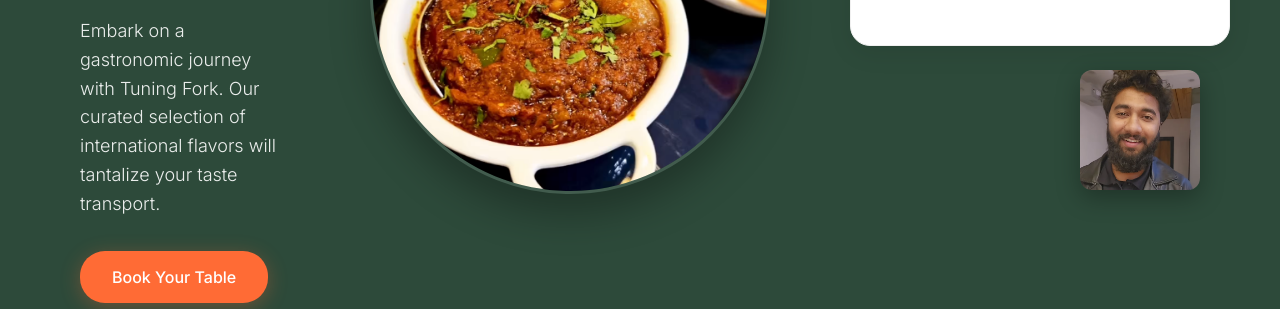
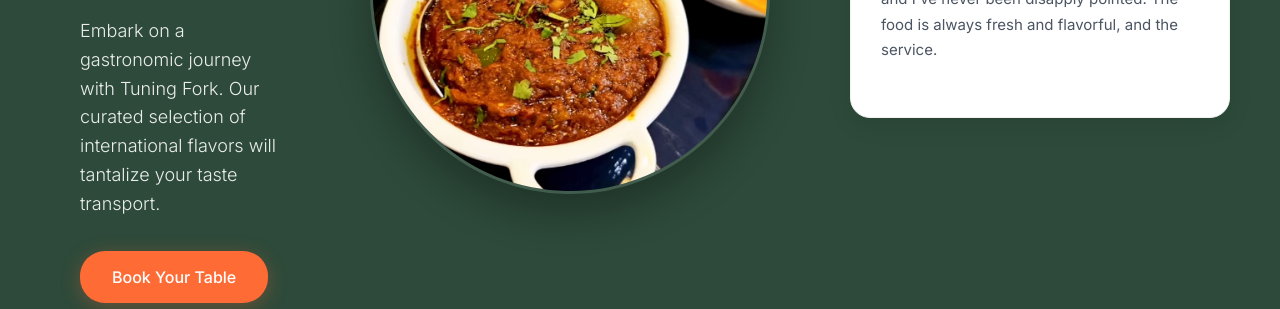
Before and after one commit to capstone-IITP/Tuning-Fork, a plain HTML site: page index.html in a window 1280 px wide. Shown: the part 491-800 px from the top of the page. Drawn offline with nearby package versions, Linux system fonts and the light colour scheme.

Commit message:
Merged latest changes

```diff
--- a/index.html
+++ b/index.html
@@ -75,9 +75,6 @@
                         always
                         fresh and flavorful, and the service.
                     </p>
-                </div>
-                <div class="chef-image">
-                    <img src="/Images/honour.png" alt="Chef">
                 </div>
             </div>
         </div>
```
